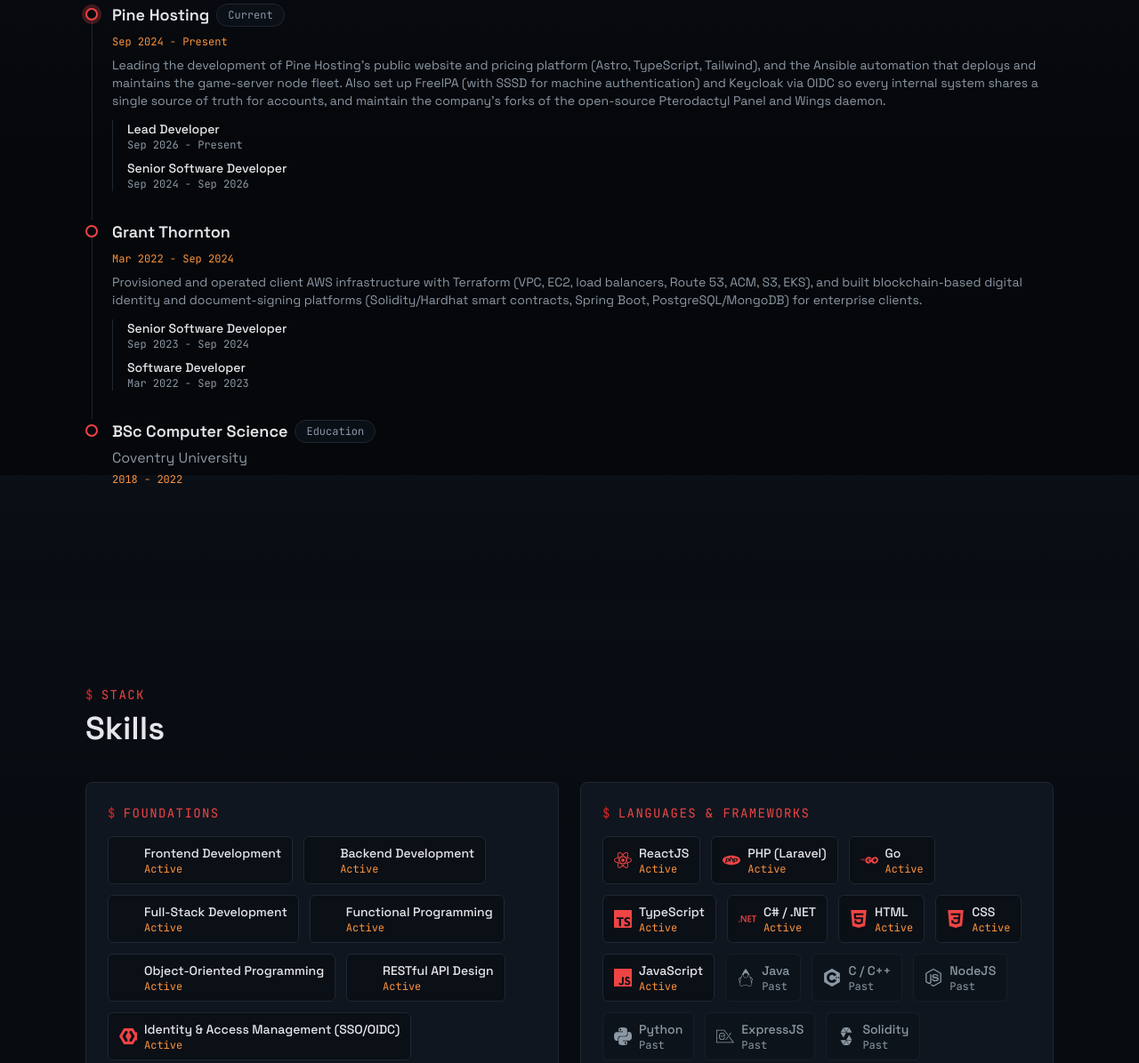
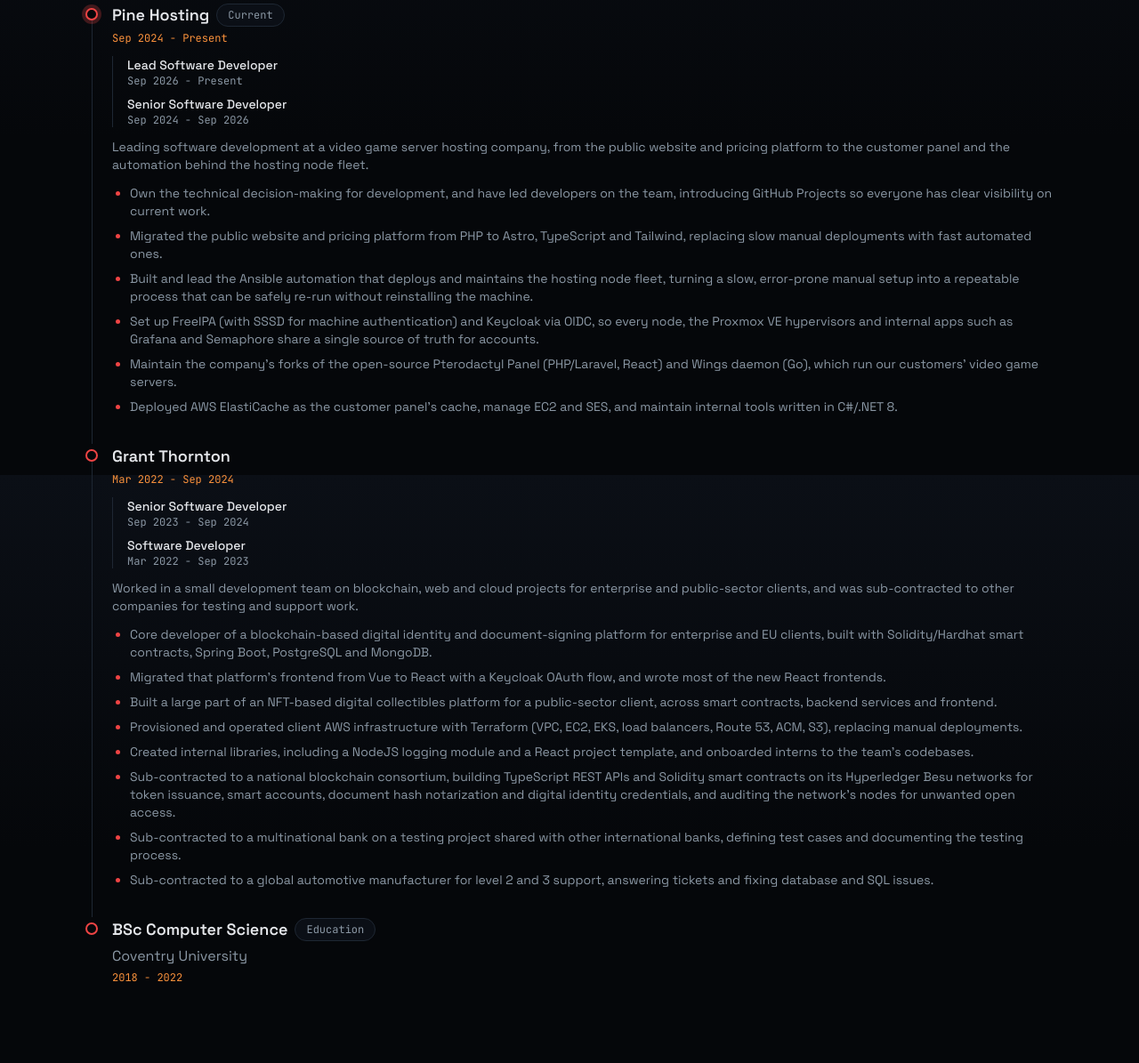
Before and after one commit to Pustalorc/dev.pustalorc.com, an Astro site: page /resume in a window 1280 px wide. Shown: the part 266-1461 px from the top of the page at 89% size. Built offline with nearby package versions, Linux system fonts and the light colour scheme; Astro itself is replaced by a stand-in of ours; some icons are missing.

Commit message:
feat: Expand experience with highlights, rename to Lead Software Developer

```diff
--- a/src/components/Cards/ExperienceTimelineItem.astro
+++ b/src/components/Cards/ExperienceTimelineItem.astro
@@ -22,7 +22,8 @@
   {!isLast && <span class="timeline-line" />}
   <span class:list={['timeline-dot', isCurrent && 'timeline-dot-current']}></span>
 
-  <div class="flex flex-1 flex-col gap-2">
+  <div class="flex flex-1 flex-col gap-3">
+    <div class="flex flex-col gap-1">
       <div class="flex flex-wrap items-center gap-2">
         <h3 class="font-display text-lg font-semibold">{job.company}</h3>
         {isCurrent && <Badge class="text-accent border-accent">{strings.cards.current}</Badge>}
@@ -35,9 +36,9 @@
           latestTitle.endYear
         )}
       </p>
-    <p class="text-text-muted text-sm">{job.summary}</p>
+    </div>
 
-    <ul class="border-border mt-1 flex flex-col gap-2 border-l pl-4">
+    <ul class="border-border flex flex-col gap-2 border-l pl-4">
       {job.titles.map((title) => (
         <li>
           <p class="text-sm font-medium">{title.title}</p>
@@ -47,5 +48,15 @@
         </li>
       ))}
     </ul>
+
+    <p class="text-text-muted text-sm">{job.summary}</p>
+
+    {job.highlights && job.highlights.length > 0 && (
+      <ul class="text-text-muted marker:text-accent flex list-disc flex-col gap-2 pl-5 text-sm">
+        {job.highlights.map((highlight) => (
+          <li>{highlight}</li>
+        ))}
+      </ul>
+    )}
   </div>
 </div>
--- a/src/components/Cards/ProjectCard.astro
+++ b/src/components/Cards/ProjectCard.astro
@@ -21,7 +21,7 @@
 
   <p class="text-text-muted">{project.summary}</p>
 
-  <details class="group">
+  <details class="expandable group">
     <summary class="mono text-accent-2 hover:text-accent w-fit cursor-pointer list-none text-xs uppercase tracking-wide">
       <span class="group-open:hidden">{strings.cards.readMore}</span>
       <span class="hidden group-open:inline">{strings.cards.showLess}</span>
--- a/src/data/experience/experience.json
+++ b/src/data/experience/experience.json
@@ -3,7 +3,7 @@
     "company": "Pine Hosting",
     "titles": [
       {
-        "title": "Lead Developer",
+        "title": "Lead Software Developer",
         "startMonth": 9,
         "startYear": 2026,
         "endMonth": null,
@@ -17,7 +17,15 @@
         "endYear": 2026
       }
     ],
-    "summary": "Leading the development of Pine Hosting's public website and pricing platform (Astro, TypeScript, Tailwind), and the Ansible automation that deploys and maintains the game-server node fleet. Also set up FreeIPA (with SSSD for machine authentication) and Keycloak via OIDC so every internal system shares a single source of truth for accounts, and maintain the company's forks of the open-source Pterodactyl Panel and Wings daemon."
+    "summary": "Leading software development at a video game server hosting company, from the public website and pricing platform to the customer panel and the automation behind the hosting node fleet.",
+    "highlights": [
+      "Own the technical decision-making for development, and have led developers on the team, introducing GitHub Projects so everyone has clear visibility on current work.",
+      "Migrated the public website and pricing platform from PHP to Astro, TypeScript and Tailwind, replacing slow manual deployments with fast automated ones.",
+      "Built and lead the Ansible automation that deploys and maintains the hosting node fleet, turning a slow, error-prone manual setup into a repeatable process that can be safely re-run without reinstalling the machine.",
+      "Set up FreeIPA (with SSSD for machine authentication) and Keycloak via OIDC, so every node, the Proxmox VE hypervisors and internal apps such as Grafana and Semaphore share a single source of truth for accounts.",
+      "Maintain the company's forks of the open-source Pterodactyl Panel (PHP/Laravel, React) and Wings daemon (Go), which run our customers' video game servers.",
+      "Deployed AWS ElastiCache as the customer panel's cache, manage EC2 and SES, and maintain internal tools written in C#/.NET 8."
+    ]
   },
   {
     "company": "Grant Thornton",
@@ -37,6 +45,16 @@
         "endYear": 2023
       }
     ],
-    "summary": "Provisioned and operated client AWS infrastructure with Terraform (VPC, EC2, load balancers, Route 53, ACM, S3, EKS), and built blockchain-based digital identity and document-signing platforms (Solidity/Hardhat smart contracts, Spring Boot, PostgreSQL/MongoDB) for enterprise clients."
+    "summary": "Worked in a small development team on blockchain, web and cloud projects for enterprise and public-sector clients, and was sub-contracted to other companies for testing and support work.",
+    "highlights": [
+      "Core developer of a blockchain-based digital identity and document-signing platform for enterprise and EU clients, built with Solidity/Hardhat smart contracts, Spring Boot, PostgreSQL and MongoDB.",
+      "Migrated that platform's frontend from Vue to React with a Keycloak OAuth flow, and wrote most of the new React frontends.",
+      "Built a large part of an NFT-based digital collectibles platform for a public-sector client, across smart contracts, backend services and frontend.",
+      "Provisioned and operated client AWS infrastructure with Terraform (VPC, EC2, EKS, load balancers, Route 53, ACM, S3), replacing manual deployments.",
+      "Created internal libraries, including a NodeJS logging module and a React project template, and onboarded interns to the team's codebases.",
+      "Sub-contracted to a national blockchain consortium, building TypeScript REST APIs and Solidity smart contracts on its Hyperledger Besu networks for token issuance, smart accounts, document hash notarization and digital identity credentials, and auditing the network's nodes for unwanted open access.",
+      "Sub-contracted to a multinational bank on a testing project shared with other international banks, defining test cases and documenting the testing process.",
+      "Sub-contracted to a global automotive manufacturer for level 2 and 3 support, answering tickets and fixing database and SQL issues."
+    ]
   }
 ]
--- a/src/data/languages/languages.json
+++ b/src/data/languages/languages.json
@@ -8,13 +8,13 @@
   {
     "language": "English",
     "institution": "IELTS",
-    "achievedScore": "8.0 (C1)",
+    "achievedScore": "Bilingual · 8.0 (C1)",
     "yearAchieved": 2023
   },
   {
     "language": "French",
     "institution": "DELF",
     "achievedScore": "B1",
-    "yearAchieved": 2018
+    "yearAchieved": 2016
   }
 ]
--- a/src/data/profile/profile.json
+++ b/src/data/profile/profile.json
@@ -1,10 +1,10 @@
 {
   "name": "Vicente \"Pustalorc\" Pastor",
   "alias": "Pustalorc",
-  "role": "Lead Developer",
+  "role": "Lead Software Developer",
   "tagline": "Building reliable front-ends, back-ends, game-hosting infrastructure, and the odd game mod since 2016.",
-  "bioShort": "Lead Developer at Pine Hosting, maintaining a game-server hosting panel and its infrastructure automation. Comfortable across C#/.NET, Go, PHP, and JavaScript/TypeScript.",
-  "bioLong": "I'm a Lead Developer at Pine Hosting, a game-server hosting company, where I lead the development team, help maintain our forks of the open-source Pterodactyl Panel & Wings daemon, & lead the Ansible automation that deploys & maintains our node fleet. I also migrated our marketing site from PHP to Astro for an improved development & business experience. Before that I spent two years at Grant Thornton España in Madrid, provisioning & operating client AWS infrastructure with Terraform, & building blockchain-based digital identity & document-signing platforms for enterprise clients. I've been writing code since 2016, moving comfortably between C#/.NET, Go, PHP, & JavaScript/TypeScript, with SQL data stores & Docker/Ansible-driven infrastructure along the way.",
+  "bioShort": "Lead Software Developer at Pine Hosting, maintaining a video game server hosting panel and its infrastructure automation. Comfortable across C#/.NET, Go, PHP, and JavaScript/TypeScript.",
+  "bioLong": "I'm a Lead Software Developer at Pine Hosting, a video game server hosting company, where I lead technical decision-making for development, help maintain our forks of the open-source Pterodactyl Panel & Wings daemon, & lead the Ansible automation that deploys & maintains our node fleet. I also migrated our marketing site from PHP to Astro for an improved development & business experience. Before that I spent two years at Grant Thornton España in Madrid, provisioning & operating client AWS infrastructure with Terraform, building blockchain-based digital identity & document-signing platforms for enterprise clients, & working sub-contracted on testing & support projects for other companies. I've been writing code since 2016, moving comfortably between C#/.NET, Go, PHP, & JavaScript/TypeScript, with SQL data stores & Docker/Ansible-driven infrastructure along the way.",
   "location": "Canada",
   "email": "contact@pustalorc.com",
   "copyrightStartYear": 2022,
--- a/src/styles/global.css
+++ b/src/styles/global.css
@@ -123,6 +123,29 @@
   }
 }
 
+/* Animated open/close for <details>. Browsers without ::details-content support just open instantly. */
+.expandable {
+  interpolate-size: allow-keywords;
+}
+
+.expandable::details-content {
+  block-size: 0;
+  overflow-y: clip;
+  transition:
+    block-size 300ms ease,
+    content-visibility 300ms allow-discrete;
+}
+
+.expandable[open]::details-content {
+  block-size: auto;
+}
+
+@media (prefers-reduced-motion: reduce) {
+  .expandable::details-content {
+    transition: none;
+  }
+}
+
 .timeline-line {
   @apply absolute left-[7px] top-2 bottom-0 w-px bg-border;
 }
--- a/src/types/Job.ts
+++ b/src/types/Job.ts
@@ -10,4 +10,5 @@
   company: string;
   titles: JobTitle[];
   summary: string;
+  highlights?: string[];
 }
```
Lines whose indentation alone changed are shown as unchanged.
